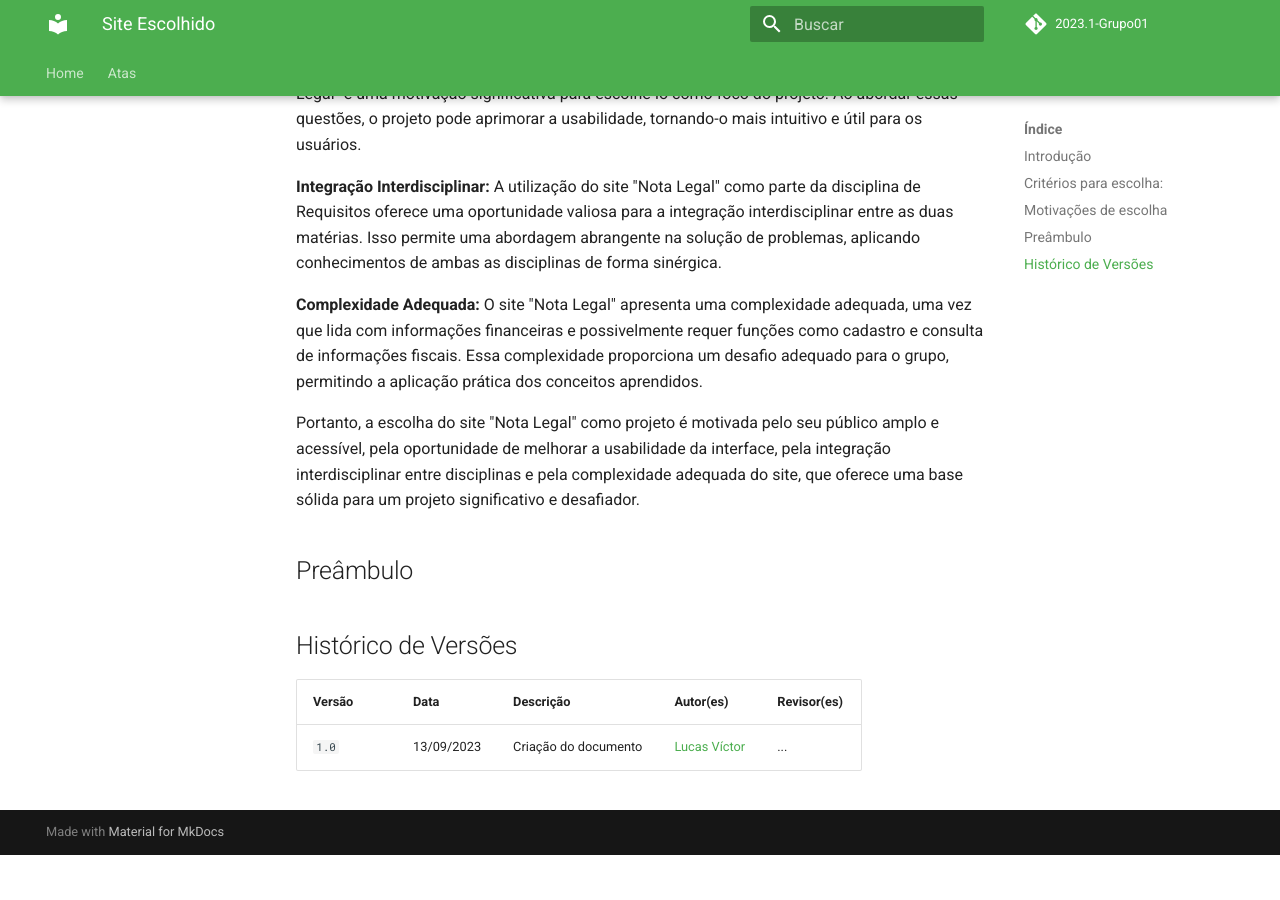
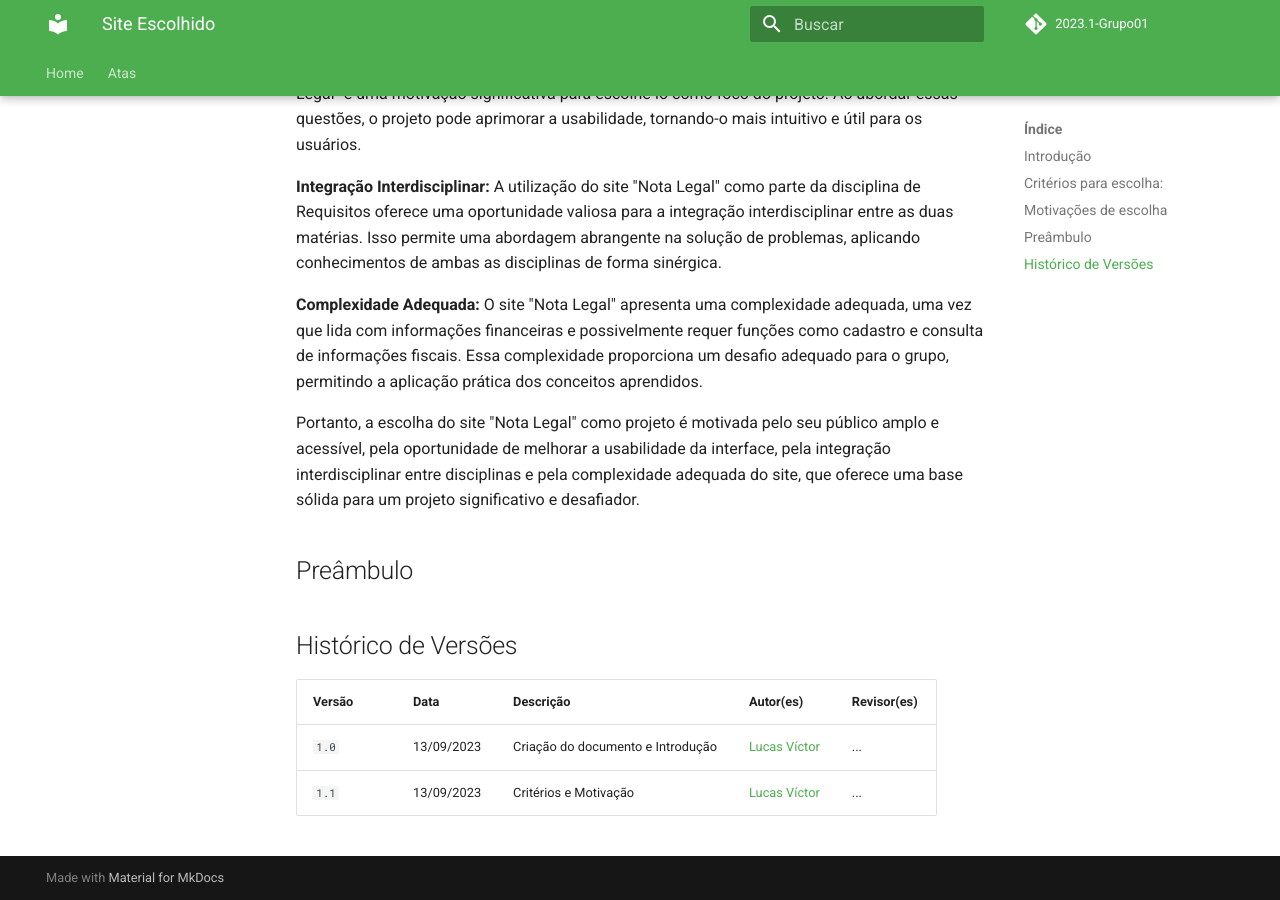
Before and after one commit to Interacao-Humano-Computador/2023.2-NotaLegal, an MkDocs documentation site: the page built from docs/planejamento do projeto/site-escolhido.md, in a window 1280 px wide and 900 px high, scrolled down 1074 px. Built offline with MkDocs 1.6.1 and Material for MkDocs 9.7.7, drawn with Linux system fonts in a browser that asks for light colours; comment, search, counter and statistics services are not loaded; before the commit the page ends 1929 px from its top, so only the background shows below that.

Commit message:
Historico

```diff
--- a/docs/planejamento do projeto/site-escolhido.md
+++ b/docs/planejamento do projeto/site-escolhido.md
@@ -35,4 +35,5 @@ Portanto, a escolha do site "Nota Legal" como projeto é motivada pelo seu públ
 
 Versão  |   Data   | Descrição | Autor(es) | Revisor(es)
 --------- | ------ | ------ | ---------- | ----------
- `1.0` | 13/09/2023 | Criação do documento | [Lucas Víctor](https://github.com/Lucas13032003)| ...|
+ `1.0` | 13/09/2023 | Criação do documento e Introdução | [Lucas Víctor](https://github.com/Lucas13032003)| ...|
+ `1.1` | 13/09/2023 | Critérios e Motivação | [Lucas Víctor](https://github.com/Lucas13032003)| ...|
```
